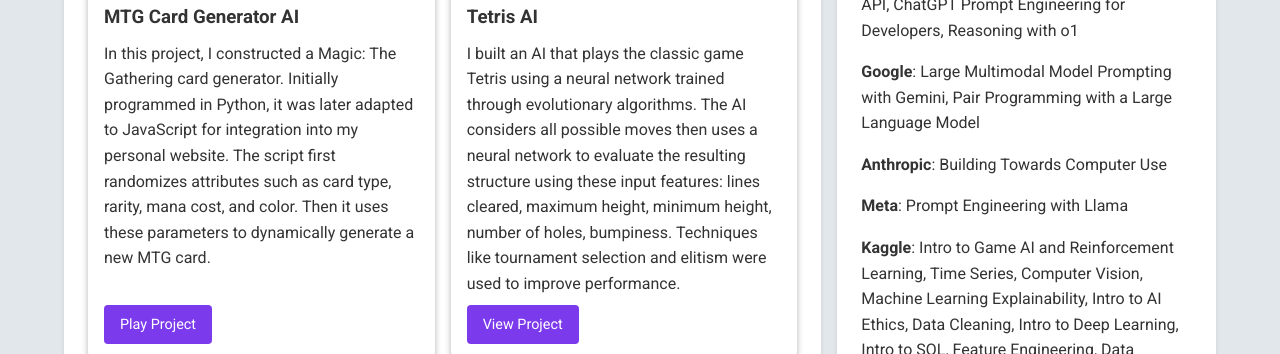
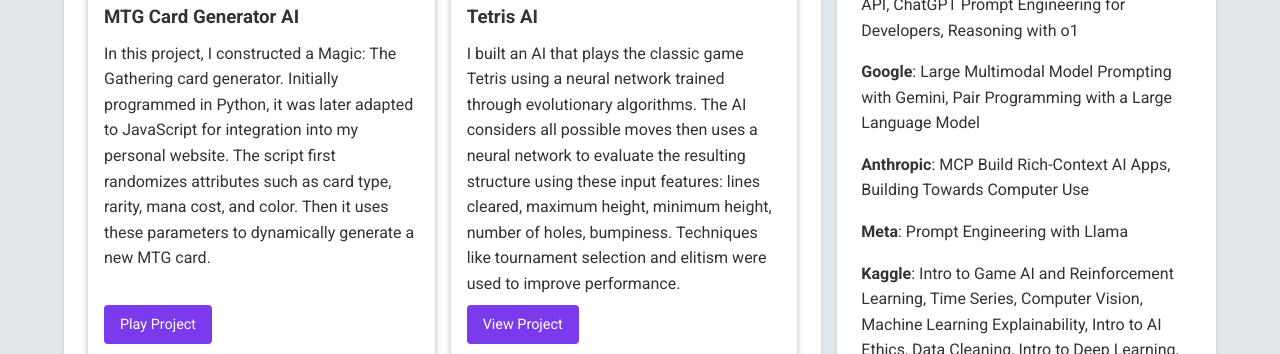
Before and after one commit to justinnguyenai/justinnguyen.ai, a website: page index.html in a window 1280 px wide. Shown: the part 1526-1880 px from the top of the page. Drawn offline with Linux system fonts and the light colour scheme.

Commit message:
updated coursework

```diff
--- a/index.html
+++ b/index.html
@@ -208,7 +208,7 @@
                 <p><b>DeepLearning.AI</b>: Sequences Time Series and Prediction, How Diffusion Models Work, Build Basic Generative Adversarial Networks, Generative AI for Software Development Specialization, Generative AI for Everyone, AI For Everyone, AI Python for Beginners, Mathematics for Machine Learning and Data Science Specialization</p>
                 <p><b>OpenAI</b>: Building Systems with the ChatGPT API, ChatGPT Prompt Engineering for Developers, Reasoning with o1</p>
                 <p><b>Google</b>: Large Multimodal Model Prompting with Gemini, Pair Programming with a Large Language Model</p>
-                <p><b>Anthropic</b>: Building Towards Computer Use</p>
+                <p><b>Anthropic</b>: MCP Build Rich-Context AI Apps, Building Towards Computer Use</p>
                 <p><b>Meta</b>: Prompt Engineering with Llama</p>
                 <p><b>Kaggle</b>: Intro to Game AI and Reinforcement Learning, Time Series, Computer Vision, Machine Learning Explainability, Intro to AI Ethics, Data Cleaning, Intro to Deep Learning, Intro to SQL, Feature Engineering, Data Visualization, Intermediate Machine Learning, Pandas, Intro to Machine Learning, Python, Intro to Programming</p>
             </section>
```
